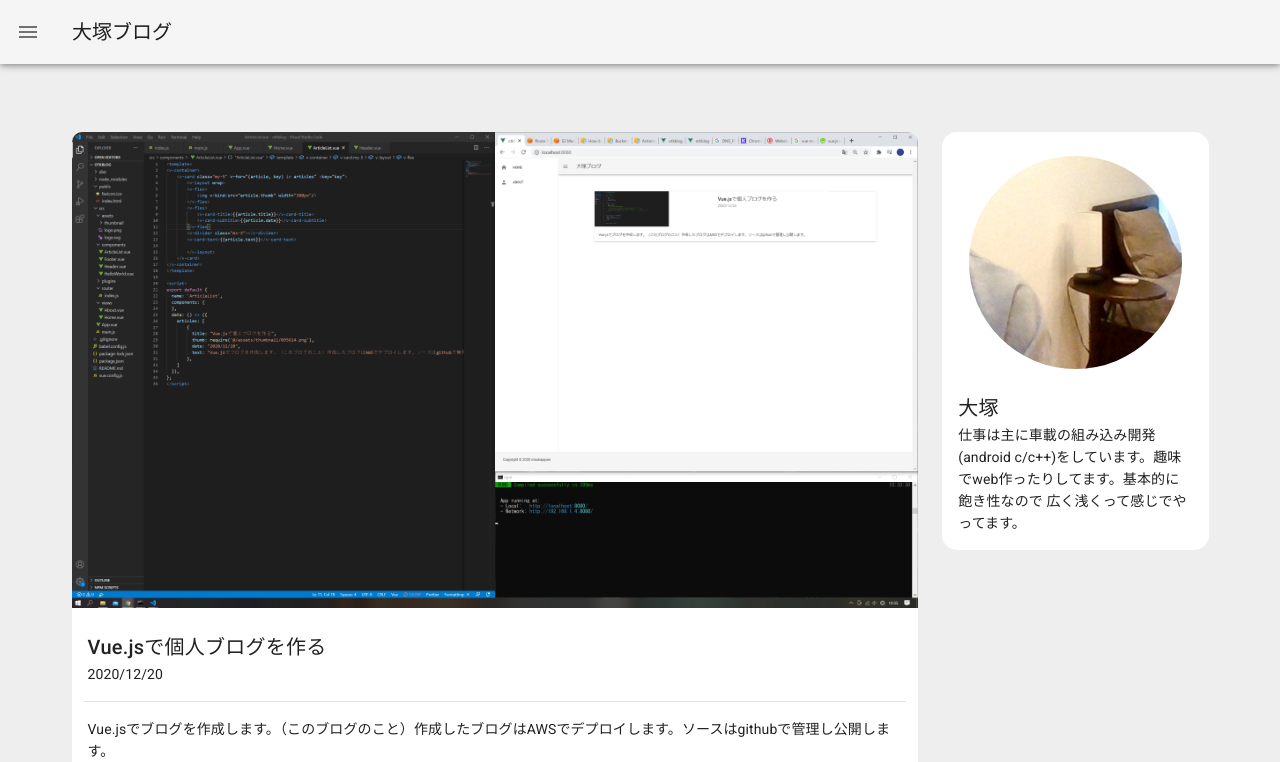
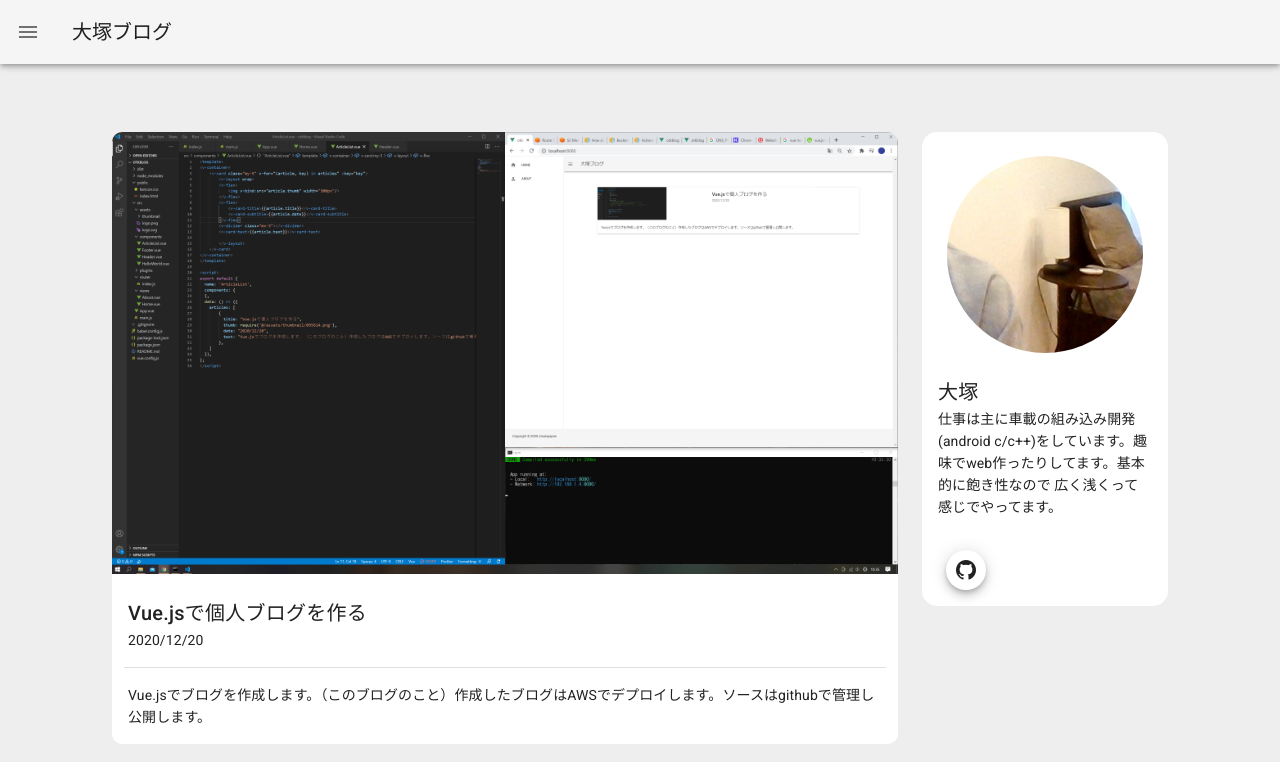
Before and after one commit to iofuwisa/otkblog, a Vue app: page / in a window 1280 px wide. Shown: the top 762 px of the page. Built offline with nearby package versions, Linux system fonts and the light colour scheme.

Commit message:
Set max-width set max-width 1080px and delete unnecessary links.

```diff
--- a/src/App.vue
+++ b/src/App.vue
@@ -1,15 +1,18 @@
 <template>
   <v-app>
+
+    <Header />
+
     <div :class="AppStyle">
-      <Header />
 
       <!-- コンテンツ(ルーターで表示対象を制御) -->
       <v-content>
         <router-view />
       </v-content>
+    </div>
 
-      <Footer />
-    </div>
+    <Footer />
+
 
   </v-app>
 </template>
@@ -28,6 +31,7 @@ export default {
       AppStyle: 'app'
     }
   },
+  // 言語を日本語に設定
   created: () => (document.documentElement.setAttribute('lang', 'ja')),
 };
 </script>
--- a/src/components/Footer.vue
+++ b/src/components/Footer.vue
@@ -1,20 +1,6 @@
 <template>
     <!-- フッター -->
     <v-footer absolute app>
-
-      <!-- SNSリンク -->
-      <v-card-title>
-        <v-btn fab small class="mx-2" color="white" href="https://twitter.com/w2or3w" target="_blank">
-          <v-icon>mdi-twitter</v-icon>
-        </v-btn>
-        <v-btn fab small class="mx-2" color="white" href="https://www.facebook.com/w2or3w" target="_blank">
-          <v-icon>mdi-facebook</v-icon>
-        </v-btn>
-        <v-btn fab small class="mx-2" color="white" href="https://www.instagram.com/w2or3w" target="_blank">
-          <v-icon>mdi-instagram</v-icon>
-        </v-btn>
-      </v-card-title>
-
       <!-- コピーライト -->
       <v-card-text>
         <p>Copyright © 2020 otsukajapan</p>
--- a/src/components/Header.vue
+++ b/src/components/Header.vue
@@ -10,13 +10,6 @@
             <v-list-item-avatar left> <v-icon>mdi-home</v-icon> </v-list-item-avatar>
             <!-- テキスト -->
             <v-list-item-title>HOME</v-list-item-title>
-          </v-list-item>
-          <!-- アバウト -->
-          <v-list-item @click="onAbout">
-            <!-- アイコン -->
-            <v-list-item-avatar left> <v-icon>mdi-account</v-icon> </v-list-item-avatar>
-            <!-- テキスト -->
-            <v-list-item-title>ABOUT</v-list-item-title>
           </v-list-item>
         </v-list-item-group>
       </v-list>
@@ -51,12 +44,6 @@ export default {
         this.$router.push({ path: '/' });
       }
     },
-
-    onAbout() {
-      if(this.$route.path != '/about'){
-        this.$router.push({ path: 'about' });
-      }
-    },
   }
 
 };
--- a/src/components/Introducing.vue
+++ b/src/components/Introducing.vue
@@ -7,6 +7,12 @@
         <v-card-subtitle>仕事は主に車載の組み込み開発(android c/c++)をしています。趣味でweb作ったりしてます。基本的に飽き性なので
             広く浅くって感じでやってます。
         </v-card-subtitle>
+        <!-- SNSリンク -->
+        <v-card-title>
+            <v-btn fab small class="mx-2" color="white" href="https://github.com/iofuwisa" target="_blank">
+                <v-icon>mdi-github</v-icon>
+            </v-btn>
+        </v-card-title>
     </div>
 </v-container>
 </template>
--- a/src/views/Home.vue
+++ b/src/views/Home.vue
@@ -1,10 +1,12 @@
 <template>
 <v-container>
-  <div :class="IntroducingStyle">
-    <Introducing />
-  </div>
-  <div :class="ArticleListStyle">
-    <ArticleList />
+  <div :class="HomeStyle">
+    <div :class="IntroducingStyle">
+      <Introducing />
+    </div>
+    <div :class="ArticleListStyle">
+      <ArticleList />
+    </div>
   </div>
 </v-container>
 </template>
@@ -22,6 +24,7 @@ export default {
     return {
       ArticleListStyle: 'articleList',
       IntroducingStyle: 'introducing',
+      HomeStyle: 'home',
     }
   }
 }
@@ -46,4 +49,9 @@ export default {
     float: right;
   }
 }
+.home {
+  max-width:1080px;
+  margin-left: auto;
+  margin-right: auto;
+}
 </style>
```
